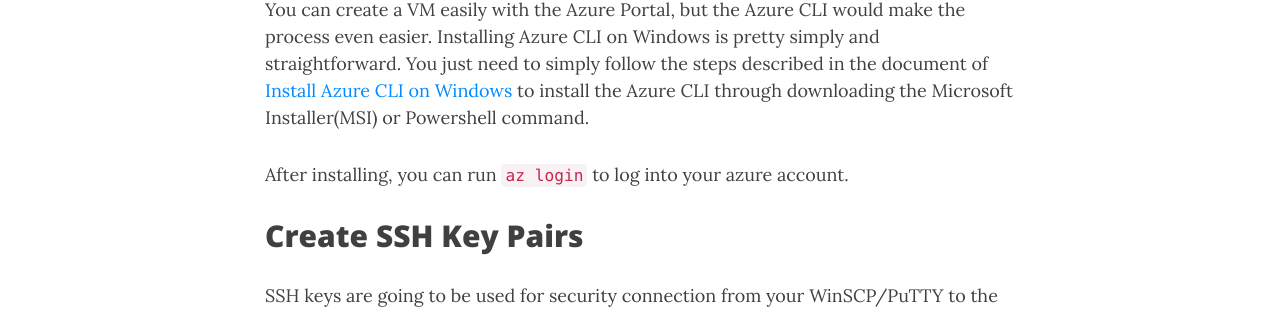
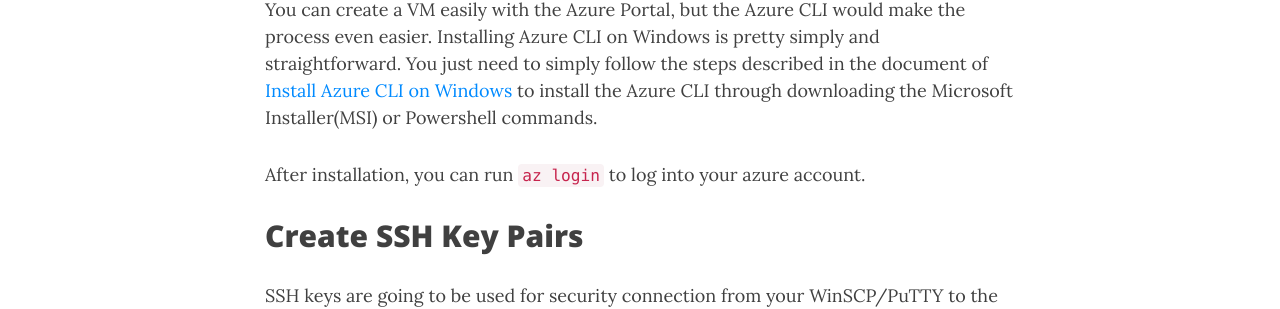
Before and after one commit to stonefl/stonefl.github.io, a Jekyll site: the page built from _posts/2020-10-01-create-and-connect-to-azure-vm-under-company-proxy.md, in a window 1280 px wide and 900 px high, scrolled down 1007 px. Shown: the part 181-490 px from the top of the window. Built offline with Jekyll 4.4.1, drawn with Linux system fonts in a browser that asks for light colours; nearby versions of some CDN libraries; comment, search, counter and statistics services are not loaded.

Commit message:
Update 2020-10-01-create-and-connect-to-azure-vm-under-company-proxy.md

```diff
--- a/_posts/2020-10-01-create-and-connect-to-azure-vm-under-company-proxy.md
+++ b/_posts/2020-10-01-create-and-connect-to-azure-vm-under-company-proxy.md
@@ -17,9 +17,9 @@
 Picture from ([https://unsplash.com/@casparrubin](https://unsplash.com/photos/0qvBNep1Y04))
 
 ## Install Azure ClI
-You can create a VM easily with the Azure Portal, but the Azure CLI would make the process even easier. Installing Azure CLI on Windows is pretty simply and straightforward. You just need to simply follow the steps described in the document of [Install Azure CLI on Windows](https://docs.microsoft.com/en-us/cli/azure/install-azure-cli-windows?tabs=azure-cli) to install the Azure CLI through downloading the Microsoft Installer(MSI) or Powershell command.
+You can create a VM easily with the Azure Portal, but the Azure CLI would make the process even easier. Installing Azure CLI on Windows is pretty simply and straightforward. You just need to simply follow the steps described in the document of [Install Azure CLI on Windows](https://docs.microsoft.com/en-us/cli/azure/install-azure-cli-windows?tabs=azure-cli) to install the Azure CLI through downloading the Microsoft Installer(MSI) or Powershell commands.
 
-After installing, you can run `az login` to log into your azure account.
+After installation, you can run `az login` to log into your azure account.
 
 ## Create SSH Key Pairs
 SSH keys are going to be used for security connection from your WinSCP/PuTTY to the Azure VM. I usually run the command `ssh-keygen` through Git Bash on Windows, but it seems that Windows most-recent updates caused all `ssh` related commands in Git Bash stop working. I ran the following command in PowerShell to generate the SSH Key Pairs. Feel free to change the capitalized `USERANME` in the command, I always make it the same to the username I will use in the VM that is going to be created next.
```
